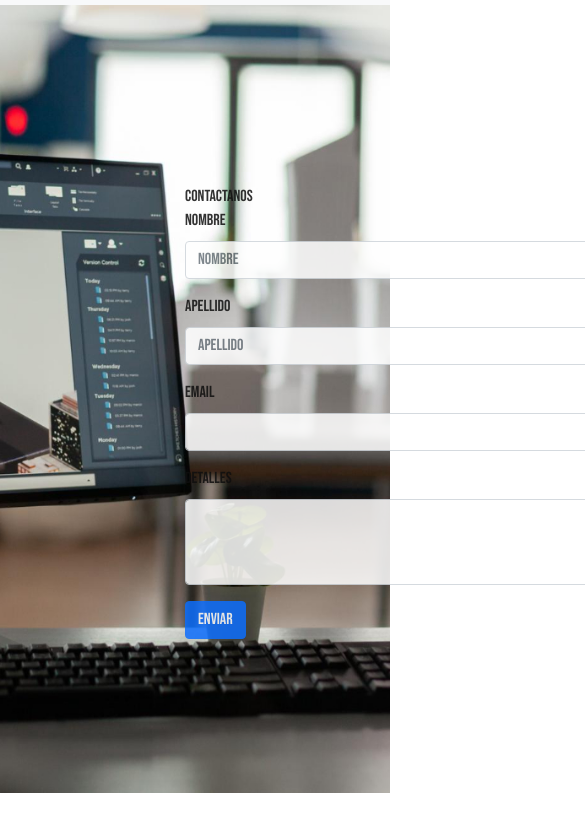
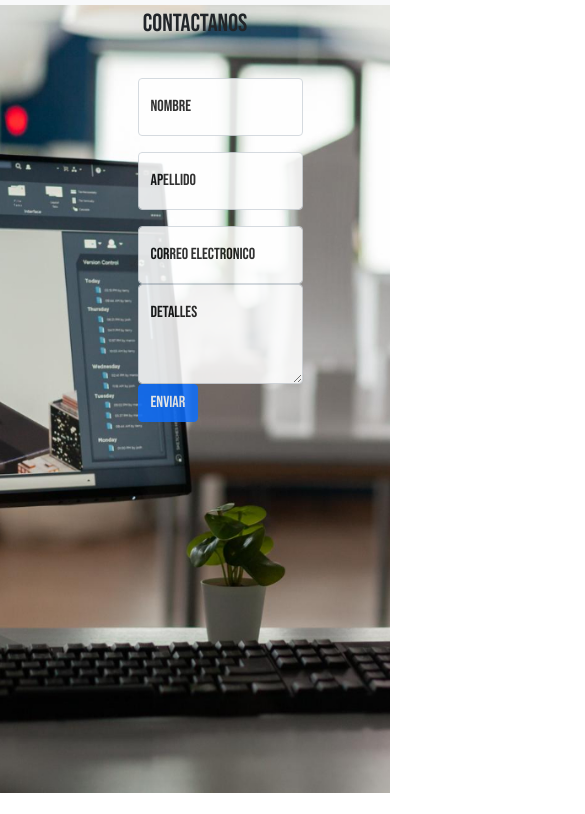
Before and after one commit to Facundo-Perez/IDEA--PEREZ, a website: page PROYECTO1/CONTACTO.html in a window 390 px wide. Shown: the part 51-865 px from the top of the page, 585 px wide, since content can reach past the window. Drawn offline with nearby package versions, Linux system fonts and the light colour scheme; a web font is replaced by a local one.

Commit message:
3era entrega

```diff
--- a/PROYECTO1/CONTACTO.html
+++ b/PROYECTO1/CONTACTO.html
@@ -6,6 +6,7 @@
     <meta name="viewport" content="width=device-width, initial-scale=1.0" />
     <link rel="shortcut icon" href="./favicon/android-icon-48x48.png" />
     <title>DIFRONTE ARQ</title>
+    <meta name="description" content="Acompañamos a nuestros clientes desde el proyecto hasta la ejecución de la obra, mas de 5 años de experiencia en el rubro.">
     <link href="https://cdn.jsdelivr.net/npm/bootstrap@5.1.3/dist/css/bootstrap.min.css" rel="stylesheet" integrity="sha384-1BmE4kWBq78iYhFldvKuhfTAU6auU8tT94WrHftjDbrCEXSU1oBoqyl2QvZ6jIW3" crossorigin="anonymous">
     <link rel="stylesheet" href="./font.css">
     <link rel="preconnect" href="https://fonts.googleapis.com">
@@ -49,31 +50,35 @@
     </header>
     <!--  MAIN  -->
    <main>
+       <label class="d-flex justify-content-center align-items-center fs-2">CONTACTANOS </label>
        <section class="formCont">
-
-            <label>CONTACTANOS </label>
             <form>
-               <div class="mb-3">
-                <label for="exampleInputPassword1" class="form-label">Nombre</label>
-                <input type="text" class="form-control" placeholder="Nombre" aria-label="First name">
-              </div>
-              <div class="mb-3">
-                <label for="exampleInputPassword1" class="form-label">Apellido</label>
-                <input type="text" class="form-control" placeholder="Apellido" aria-label="Last name">
-              </div>
-              <div class="mb-3">
-                <label for="exampleInputEmail1" class="form-label">Email</label>
-                <input type="email" class="form-control" id="exampleInputEmail1" aria-describedby="emailHelp">
-              </div>
-              <div class="mb-3">
-                <label for="exampleFormControlTextarea1" class="form-label">Detalles</label>
-                <textarea class="form-control" id="exampleFormControlTextarea1" rows="3"></textarea>
-              </div>
+            <div class="form-floating mt-3">
+                <input type="nombre" class="form-control" id="floatingInput" placeholder="Nombre">
+                <label class="label" for="floatingInput">Nombre</label>
+            </div>
+            <div class="form-floating mt-3">
+                <input type="apellido" class="form-control" id="floatingInput" placeholder="Apellido">
+                <label class="label" for="floatingInput">Apellido</label>
+            </div>
+            <div class="form-floating mt-3">
+                <input type="email" class="form-control" id="floatingInput" placeholder="name@example.com" required="email">
+                <label class="label" for="floatingInput">Correo Electronico</label>
+            </div>
+            <div class="form-floating">
+              <textarea class="form-control" placeholder="Leave a comment here" id="floatingTextarea2" style="height: 100px"></textarea>
+              <label for="floatingTextarea2">Detalles</label>
+            </div>
               <button type="submit" class="btn btn-primary">Enviar</button>
             </form>
              </section>
       </div>
    </main>
+   <form>
+
+
+
+</form>
    <!--  FOOTER  -->
    <footer>
 
--- a/scss/style.scss
+++ b/scss/style.scss
@@ -1,6 +1,7 @@
 *{
   padding: 0%;
    margin: 0%;
+   box-sizing: border-box;
 }
 body {
 font-family:'Bebas Neue';
@@ -14,11 +15,13 @@ background-size: cover;
 background-position: center;
 background-repeat: no-repeat;
 }
-div ul {
+div {
+     ul{
 list-style: none;
 display: flex;
 justify-content: space-between;
 align-items: center;
+      }
 }
 
 .fondoPrincipal {
@@ -34,9 +37,7 @@ position: relative;
 width: 500px;
 color: #0F0F0F;
 opacity: 85%;
-border-radius: 5px;
-margin: 180px;
-padding-left:5px;
+margin: 180px
 }
 .txtPlace{
 margin: 0px;
@@ -66,18 +67,24 @@ color: #1E5128;
 .video{
 padding: 80px;
 }
-Nav ul li a{
+Nav {
+    ul{
+        li{
+            a{
 
               font-size: 25px;
               list-style: none;
               text-decoration: none;
               color: #191A19 ;
               font-family: 'Bebas Neue', cursive;
-
+        }
+    }
+  }
 }
 footer{
 background-color: #f8f9fa
 }
+
 .fondoP{
 background-image: url(../img/fondo6.jpg);
 background-size:cover;
@@ -119,9 +126,12 @@ div {
 }
 
 /*TAMAÑO DE IMAGENES DE GALERIA*/
-@media (max-width: 1024px) {
-.form{
-  width: 100%;
+@media (max-width: 1280px) {
+  .formCont{
+    width: 500px;
+    color: #0F0F0F;
+    opacity: 85%;
+    margin: 180px
     }
 .galeriaContainer {
   grid-template-columns: 1fr 1fr;
@@ -137,9 +147,15 @@ div img {
  }
 }
 
-@media (max-width:  576px) {
-.form{
-  width: 100%;
+@media (max-width:  670px) {
+  .formCont{
+    display: flex;
+    justify-content: center;
+    align-items: center;
+    width: 400px;
+    margin: 20px;
+    color: #0F0F0F;
+    opacity: 85%;
     }
 .galeriaContainer {
   height: 100vh;
```
Also changed, not shown: PROYECTO1/GALERIA.html (+1 -0 lines), PROYECTO1/NOSOTROS.html (+6 -4 lines), PROYECTO1/SERVICIOS.html (+1 -0 lines), index.html (+1 -0 lines), css/estilo.css. Lines whose indentation alone changed are shown as unchanged.
